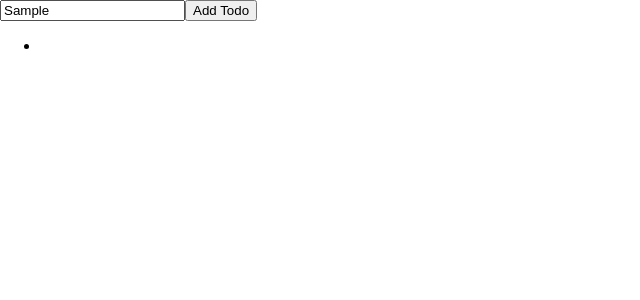
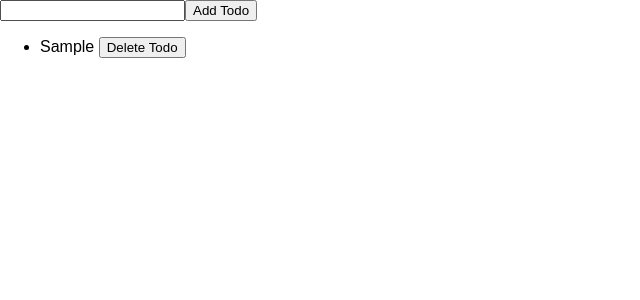
Before and after one commit to AcidAndroid/react_udemy_todoapp, a React (Create React App) app: page / in a window 1280 px wide. Both pictures are taken after typing "Sample" into the empty fields and a click on the button "Add Todo". Shown: the top 300 px of the page, without its empty margins (0-640 px from the left). Built offline with nearby package versions, Linux system fonts and the light colour scheme.

Commit message:
Funcionalidad terminada

```diff
--- a/src/App.js
+++ b/src/App.js
@@ -9,15 +9,17 @@ class App extends Component {
     ,input:''
   }
   addTodo = (todoName)=>{
-
+    console.log(todoName)
     this.setState(prevState =>{
-      const newTodos = prevState.todos.slice().concat({
+      const newTodos = prevState.todos.slice()
+      .concat({
         name:todoName
         ,id:prevState.id
-      })
+              })
       return{
         todos:newTodos
         ,id:prevState.id+1
+        ,input:''
       }
     })
 
@@ -38,8 +40,9 @@ class App extends Component {
 
 
   saveTextTodo =(e)=>{
+
     const text = e.target.value
-    console.log(text)
+    // console.log(text)
 
     this.setState({
       input:text
@@ -52,10 +55,10 @@ class App extends Component {
       <div className="App">
 
         <input type="text" value={this.state.input} onChange={this.saveTextTodo} ></input>
-        <button onClick={this.addTodo} >Add Todo</button>
+        <button onClick={()=>{this.addTodo(this.state.input)}} >Add Todo</button>
         <ul>
-          {this.state.todos.map((item) => {
-            return (<li key={item.id} ></li>)
+          {this.state.todos.map((todo) => {
+            return <li key={todo.id}>{todo.name} <button onClick={()=>{this.deleteTodo(todo.id)}} >Delete Todo</button> </li>
           })}
         </ul>
 
```
Also changed, not shown: package.json (line endings or trailing spaces).
